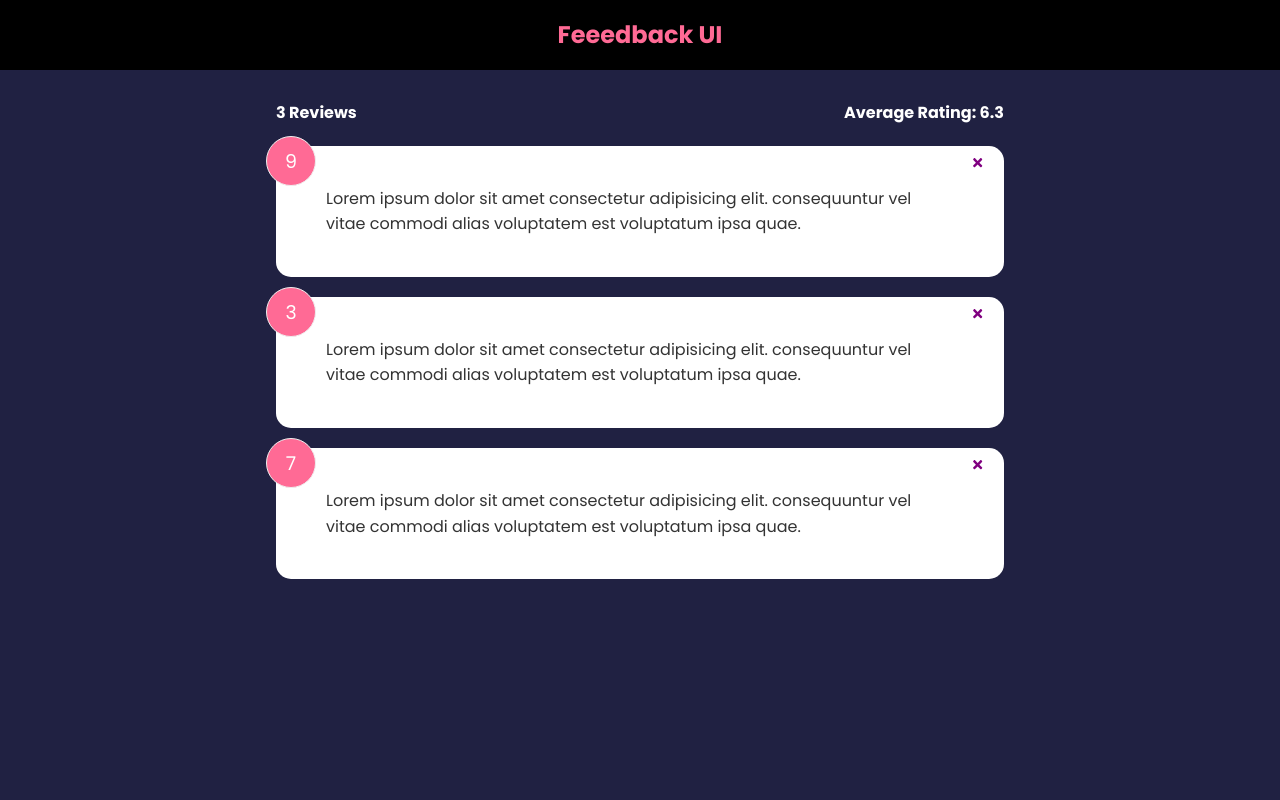
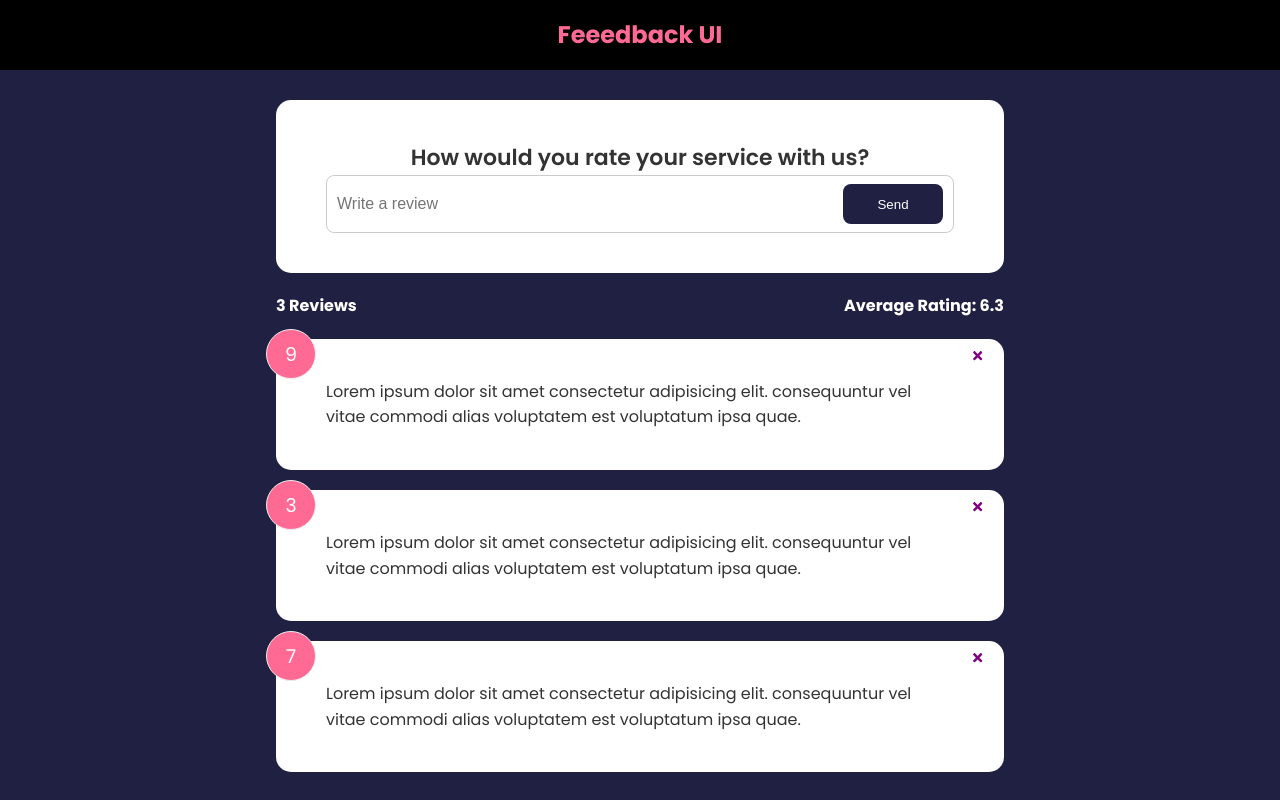
Before and after one commit to alexelmore/react-feedback-app, a React (Create React App) app in the folder feed-app/: page / in a window 1280 px wide. Built offline with nearby package versions, Linux system fonts and the light colour scheme.

Commit message:
Add shared Button Component

```diff
--- a/feed-app/src/App.js
+++ b/feed-app/src/App.js
@@ -3,7 +3,7 @@
 import FeedbackList from "./components/FeedbackList";
 import FeedbackData from "./data/FeedbackData";
 import FeedbackStats from "./components/FeedbackStats";
-
+import FeedbackForm from "./components/FeedbackForm";
 function App() {
   const [feedback, setFeedBack] = useState(FeedbackData);
 
@@ -17,6 +17,7 @@
     <>
       <Header />
       <div className="container">
+        <FeedbackForm />
         <FeedbackStats feedback={feedback} />
         <FeedbackList
           feedback={feedback}
--- /dev/null
+++ b/feed-app/src/components/FeedbackForm.jsx
@@ -0,0 +1,41 @@
+import { useState } from "react";
+import Card from "./shared/Card";
+import Button from "./shared/Button";
+// FeedbackForm Component
+
+function FeedbackForm() {
+  // State for form
+  const [review, setReview] = useState("");
+
+  // Function to handle form submission
+  const submitForm = (e) => {
+    e.preventDefault();
+    console.log("fired from form:", review);
+  };
+
+  // Function to handle user entered in text
+  const handleTextChange = (e) => {
+    const textValue = e.target.value;
+    setReview(textValue);
+  };
+  return (
+    <Card>
+      <form onSubmit={submitForm}>
+        <h2>How would you rate your service with us?</h2>
+        <div className="input-group">
+          <input
+            onChange={handleTextChange}
+            type="text"
+            placeholder="Write a review"
+            value={review}
+          />
+          <Button type={"submit"} isDisable={false} version={"btn-primary"}>
+            Send
+          </Button>
+        </div>
+      </form>
+    </Card>
+  );
+}
+
+export default FeedbackForm;
--- /dev/null
+++ b/feed-app/src/components/shared/Button.jsx
@@ -0,0 +1,26 @@
+import PropTypes from "prop-types";
+
+// Shared Button Component
+function Button({ children, version, type, isDisabled }) {
+  return (
+    <button type={type} className={`btn ${version}`} disabled={isDisabled}>
+      {children}
+    </button>
+  );
+}
+
+// Default Props
+Button.defaultProps = {
+  type: "submit",
+  version: "",
+  isDisabled: false,
+};
+
+// Prop types
+Button.propTypes = {
+  type: PropTypes.string,
+  version: PropTypes.string,
+  isDisabled: PropTypes.bool,
+};
+
+export default Button;
```
